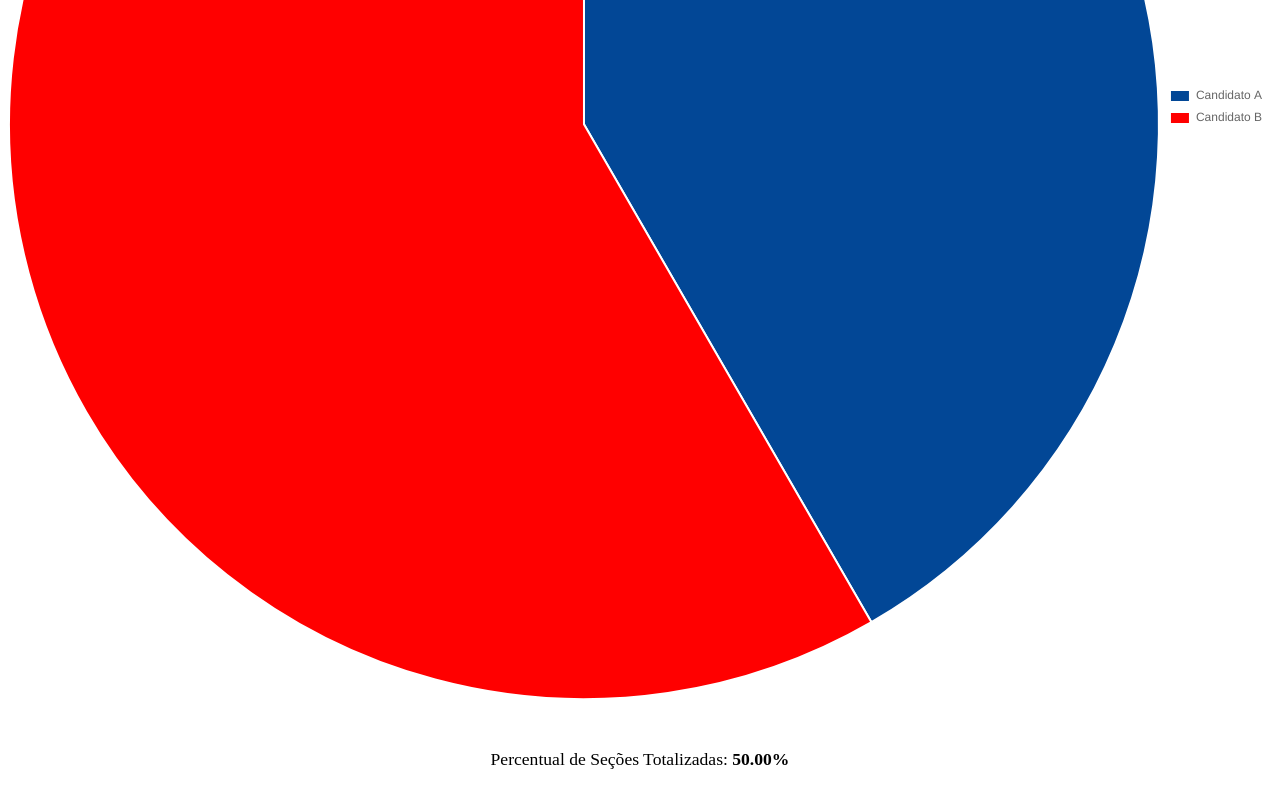
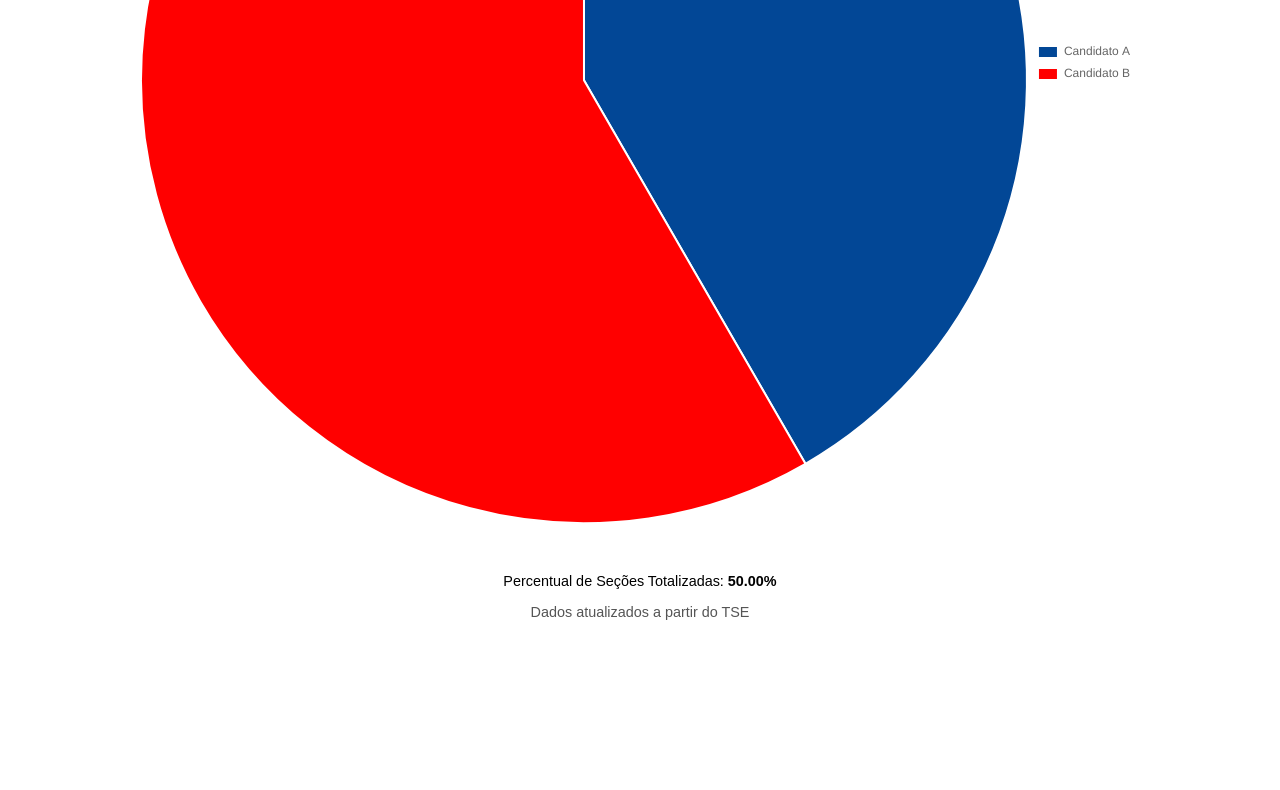
Before and after one commit to cynaramaira/jamildo, a plain HTML site: page index.html in a window 1280 px wide. Shown: the part 637-1427 px from the top of the page. After the commit the page ends 1281 px from the top, so only its background shows below. Drawn offline with nearby package versions, Linux system fonts and the light colour scheme.

Commit message:
Update index.html

```diff
--- a/index.html
+++ b/index.html
@@ -2,75 +2,78 @@
 <html>
 <head>
     <title>Gráfico de Resultados (Teste de Estilo - Tamanho Fixo)</title>
-    <script src="https://cdn.jsdelivr.net/npm/chart.js"></script>
+    <meta charset="UTF-8"> <meta name="viewport" content="width=device-width, initial-scale=1.0"> <script src="https://cdn.jsdelivr.net/npm/chart.js"></script>
     <style>
+        /* Estilos para o body - úteis para iframe */
+        body {
+            margin: 0; /* Remover margem padrão */
+            padding: 0; /* Remover padding padrão */
+            font-family: sans-serif; /* Definir uma fonte padrão */
+            background-color: #fff; /* Cor de fundo opcional */
+        }
+
+        /* Estilo para a logo - fora do container principal */
+        .logo-topo {
+            max-width: 150px; /* Ajuste o tamanho máximo conforme necessário */
+            height: auto; /* Mantenha a proporção */
+            display: block; /* Garante que a imagem ocupe sua própria linha */
+            margin: 20px auto 10px auto; /* Centraliza a logo e adiciona margem */
+            /* A margem superior/inferior pode ser ajustada aqui */
+        }
+
+
         .container-grafico {
-            width: 100%; /* Largura do container (pode ser afetada pela largura fixa do canvas) */
-            max-width: 1920px; /* Ajuste a largura máxima para acomodar o canvas */
-            margin: 20px auto; /* Centralizar o container e dar espaçamento */
-            text-align: center; /* Centralizar o texto */
-             /* Adicione uma borda temporária para visualizar o container */
+            width: 100%; /* Faz o contêiner tentar ocupar a largura total */
+            max-width: 1020px; /* Defina uma largura máxima ligeiramente maior que o canvas (1000px + padding/borda) */
+            margin: 0 auto; /* Centraliza o contêiner na página */
+            text-align: center; /* Centraliza o texto e elementos inline/inline-block */
+            padding: 10px; /* Adiciona um padding interno */
+            box-sizing: border-box; /* Inclui padding e borda no tamanho total */
+            /* Adicione uma borda temporária para visualizar o container */
             /* border: 1px solid red; */
         }
 
         #graficoResultados {
-            display: block; /* Para que o margin auto funcione se for o canvas diretamente */
-            /* As dimensões são definidas pelos atributos width e height abaixo */
+            display: block; /* Essencial para que o margin auto funcione no próprio canvas se ele estiver diretamente no body ou para controle de layout */
+            /* As dimensões (1000x500) são definidas pelos atributos width e height no HTML */
+            /* Remover ou comentar as regras CSS de width/height que podem conflitar com os atributos HTML */
+            /* width: 100% !important; */
+            /* height: auto !important; */
              /* Adicione uma borda temporária para visualizar o canvas */
             /* border: 1px solid blue; */
         }
 
-        .container-grafico h3 {
+        .container-grafico h2 { /* Ajustado para h2 */
             margin-bottom: 10px;
+            font-size: 1.2em; /* Ajuste o tamanho da fonte do título */
+            /* Outros estilos de fonte ou cor para o título */
         }
 
         .container-grafico p {
             margin-top: 10px;
-            font-size: 1.1em;
+            font-size: 0.9em; /* Ajuste o tamanho da fonte do parágrafo */
         }
 
-        /* Pode adicionar mais estilos conforme a necessidade */
+        .texto-atualizacao {
+            font-size: 0.8em; /* Tamanho menor para o texto de rodapé */
+            color: #555; /* Cor mais discreta */
+            margin-top: 5px; /* Espaço acima do texto */
+            /* Outros estilos de fonte ou cor */
+        }
+
+
     </style>
 </head>
 <body>
-<img src="https://cynaramaira.github.io/jamildo/logo.png" alt= "logo do jamildo.com" style= "max-width: 50px; display: block; margin:0 auto 20px auto;">
-    <div class="container-grafico">
-        <h2>Resultados da Apuração - Goiana, PE (Prefeito)</h2>
-        <canvas id="graficoResultados" width="1000" height="500"></canvas>
-        <p>Percentual de Seções Totalizadas: <strong id="percentualTotalizado">Dados de teste</strong></p>
-    </div>
+
+    <img src="https://cynaramaira.github.io/jamildo/logo.png" alt="logo do jamildo.com" class="logo-topo"> <div class="container-grafico"> <h2>Resultados da Apuração - Goiana, PE (Prefeito)</h2> <canvas id="graficoResultados" width="1000" height="500"></canvas> <p>Percentual de Seções Totalizadas: <strong id="percentualTotalizado">Dados de teste</strong></p> <p class="texto-atualizacao">Dados atualizados a partir do TSE</p> </div>
 
     <script>
         // --- SEU CÓDIGO JAVASCRIPT AQUI ---
 
         // Dados de Teste (Usaremos este objeto para desenhar o gráfico AGORA)
         const dadosDeTeste = {
-            "ele": 6140,
-            "tpabr": "mu",
-            "cdabr": "24236",
-            "dg": "03/05/2025",
-            "hg": "10:30:00",
-            "and": "p",
-            "carg": [
-                {
-                    "cd": 11,
-                    "nm": "PREFEITO",
-                    "nv": 1,
-                    "agr": [
-                        {
-                            "n": 123,
-                            "nm": "Coligação Teste 1",
-                            "tp": "c",
-                            "cand": [
-                                { "n": 10, "nm": "Candidato A", "vap": 5000, "pvap": 45.00, "st": "Não eleito" }, // Candidato A com 5000 votos
-                                { "n": 20, "nm": "Candidato B", "vap": 7000, "pvap": 55.00, "st": "Não eleito" }  // Candidato B com 7000 votos
-                            ]
-                        }
-                    ]
-                }
-            ],
-            "s": { "ts": 100, "st": 50, "pst": 50.00, "pstn": 50.000000000 }, // Dados de totalização de teste
-            "v": { "vv": 12000, "vb": 500, "vn": 300, "vnt": 0, "van": 0, "vansj": 0, "tv": 12800 }
+            "ele": 6140, "tpabr": "mu", "cdabr": "24236", "dg": "03/05/2025", "hg": "10:30:00", "and": "p", "carg": [ { "cd": 11, "nm": "PREFEITO", "nv": 1, "agr": [ { "n": 123, "nm": "Coligação Teste 1", "tp": "c", "cand": [ { "n": 10, "nm": "Candidato A", "vap": 5000, "pvap": 45.00, "st": "Não eleito" }, { "n": 20, "nm": "Candidato B", "vap": 7000, "pvap": 55.00, "st": "Não eleito" } ] } ] } ], "s": { "ts": 100, "st": 50, "pst": 50.00, "pstn": 50.000000000 }, "v": { "vv": 12000, "vb": 500, "vn": 300, "vnt": 0, "van": 0, "vansj": 0, "tv": 12800 }
         };
 
 
@@ -194,7 +197,19 @@
         }
 
         // --- Lógica para carregar os dados do TSE (COMPLETAMENTE DESATIVADA PARA TESTE DE ESTILO) ---
-        /* ... (código comentado) ... */
+        /*
+        const urlDadosReais = "..."; // URL real
+
+        function buscarDadosTSE() {
+            // ... (código da função buscarDadosTSE) ...
+        }
+
+        // Desative o setInterval e setTimeout para NÃO tentar buscar dados reais AGORA
+        // const intervaloAtualizacao = setInterval(buscarDadosTSE, 60000);
+        // setTimeout(buscarDadosTSE, 500);
+
+        // ... (resto da lógica de dados reais) ...
+        */
 
 
         // --- ATIVE ESTA LINHA para usar os dadosDeTeste para estilizar! ---
```
